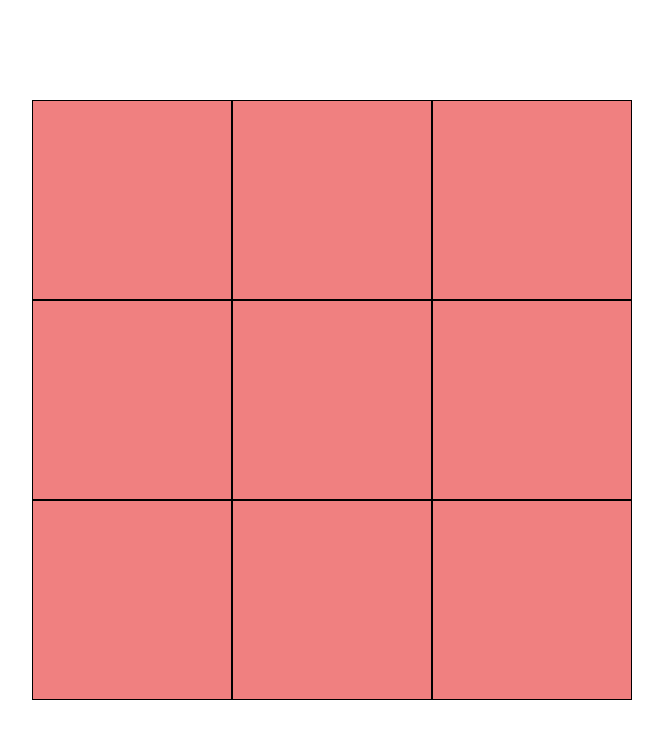
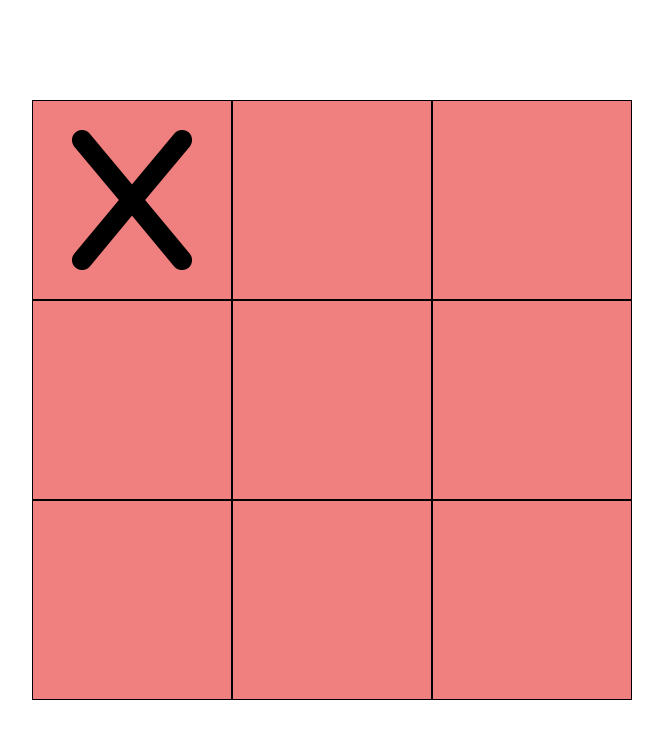
Before and after one commit to lburscheidt/terrific-tic-tac-toe, a plain HTML site: page dom-version/index.html in a window 1280 px wide. Both pictures are taken after a click on the element 440 px from the left and 200 px from the top of the page. Shown: the whole page, without its empty margins (308-971 px from the left). Drawn offline with Linux system fonts and the light colour scheme.

Commit message:
Add function "move"

```diff
--- a/dom-version/index.html
+++ b/dom-version/index.html
@@ -1,4 +1,4 @@
-  <!doctype html>
+<!doctype html>
 <html lang="en">
   <head>
     <meta charset="UTF-8">
@@ -6,6 +6,10 @@
     <link rel="stylesheet" href="src/comeau-reset.css">
     <link rel="stylesheet" href="style.css">
     <title>Terrific Tic Tac Toe</title>
+    <script
+      src="https://kit.fontawesome.com/67e8ad7c64.js"
+      crossorigin="anonymous"
+    ></script>
   </head>
   <body>
     <main>
--- a/dom-version/script.js
+++ b/dom-version/script.js
@@ -1,3 +1,5 @@
+let currentPlayer = ""
+
 const gameboard = (function () {
   let grid = document.querySelector(".gameboard")
   for (let i = 0; i < 3; i++) {
@@ -13,57 +15,77 @@ const gameboard = (function () {
   }
   return grid
 })()
-let board = gameboard.grid
 
 function createPlayer(name, token) {
   return { name, token }
 }
-let firstPlayer = createPlayer("Max", "x")
-let secondPlayer = createPlayer("Otto", "o")
 
-/*
-const gameFlow = (function () {
-  let board = gameboard.makeBoard
-  let firstPlayer = createPlayer("Max", "<i class='fa-solid fa-x'></i>")
-  let secondPlayer = createPlayer("Otto", "<i class='fa-solid fa-o'></i>")
-  /*
-  let firstPlayer = createPlayer("Max", "x")
-  let secondPlayer = createPlayer("Otto", "o")*/
-/*console.table(board)
+let firstPlayer = createPlayer("Max", "<i class='fa-solid fa-x fa-10x'></i>")
+let secondPlayer = createPlayer("Otto", "<i class='fa-solid fa-o fa-10x'></i>")
+
+function move(cellid) {
+  if (currentPlayer === "") {
+    currentPlayer = firstPlayer
+  }
+  let cell = document.getElementById(cellid)
+  console.log(cell.id)
+  cell.innerHTML = currentPlayer.token
+  if (currentPlayer === firstPlayer) {
+    currentPlayer = secondPlayer
+  } else if (currentPlayer === secondPlayer) {
+    currentPlayer = firstPlayer
+  }
+}
+/*  if (currentPlayer === "") {
+    currentPlayer = firstPlayer
+  }
+  let cell = document.getElementById(cellid)
+
+  cell.innerHTML = currentPlayer.token
+  if (currentPlayer === firstPlayer) {
+    currentPlayer = secondPlayer
+  } else if (currentPlayer === secondPlayer) {
+    currentPlayer = firstPlayer
+  }
+}
+
+let board = gameboard.grid
+move()
+/*const gameFlow = (function () {
+  let board = gameboard.grid
 
   function hasWon(player) {
-    if (
-      (board[0][0] === player.token &&
-        board[0][1] === player.token &&
-        board[0][2] === player.token) ||
-      (board[1][0] === player.token &&
-        board[1][1] === player.token &&
-        board[1][2] === player.token) ||
-      (board[2][0] === player.token &&
-        board[2][1] === player.token &&
-        board[2][2] === player.token) ||
-      (board[0][0] === player.token &&
-        board[1][0] === player.token &&
-        board[2][0] === player.token) ||
-      (board[1][0] === player.token &&
-        board[1][1] === player.token &&
-        board[1][2] === player.token) ||
-      (board[2][0] === player.token &&
-        board[2][1] === player.token &&
-        board[2][2] === player.token) ||
-      (board[0][0] === player.token &&
-        board[1][1] === player.token &&
-        board[2][2] === player.token) ||
-      (board[0][2] === player.token &&
-        board[1][1] === player.token &&
-        board[2][0] === player.token)
+   if (
+      (cell.id="00".innerHTML === player.token &&
+        cell.id="01".innerHTML === player.token &&
+        cell.id="02".innerHTML === player.token) ||
+      (cell.id="10".innerHTML === player.token &&
+        cell.id="11".innerHTML === player.token &&
+        cell.id="12".innerHTML === player.token) ||
+      (cell.id="20".innerHTML === player.token &&
+        cell.id="21".innerHTML === player.token &&
+        cell.id="22".innerHTML === player.token) ||
+      (cell.id="00".innerHTML === player.token &&
+        cell.id="10".innerHTML === player.token &&
+        cell.id="20".innerHTML === player.token) ||
+      (cell.id="10".innerHTML === player.token &&
+        cell.id="11".innerHTML === player.token &&
+        cell.id="12".innerHTML === player.token) ||
+      (cell.id="20".innerHTML === player.token &&
+        cell.id="21".innerHTML === player.token &&
+        cell.id="22".innerHTML === player.token) ||
+      (cell.id="00".innerHTML === player.token &&
+        cell.id="11".innerHTML === player.token &&
+        cell.id="22".innerHTML === player.token) ||
+      (cell.id="02".innerHTML === player.token &&
+        cell.id="11".innerHTML === player.token &&
+        cell.id="20".innerHTML === player.token)
     ) {
       return true
     } else {
       return false
     }
   }
-
   function isTied() {
     if (
       (board[0][1] === firstPlayer.token &&
--- a/dom-version/style.css
+++ b/dom-version/style.css
@@ -20,6 +20,9 @@ main {
 }
 
 .cell {
+  display: flex;
+  justify-content: center;
+  align-items: center;
   background-color: lightcoral;
   border: 1px solid #000;
   width: 200px;
```
